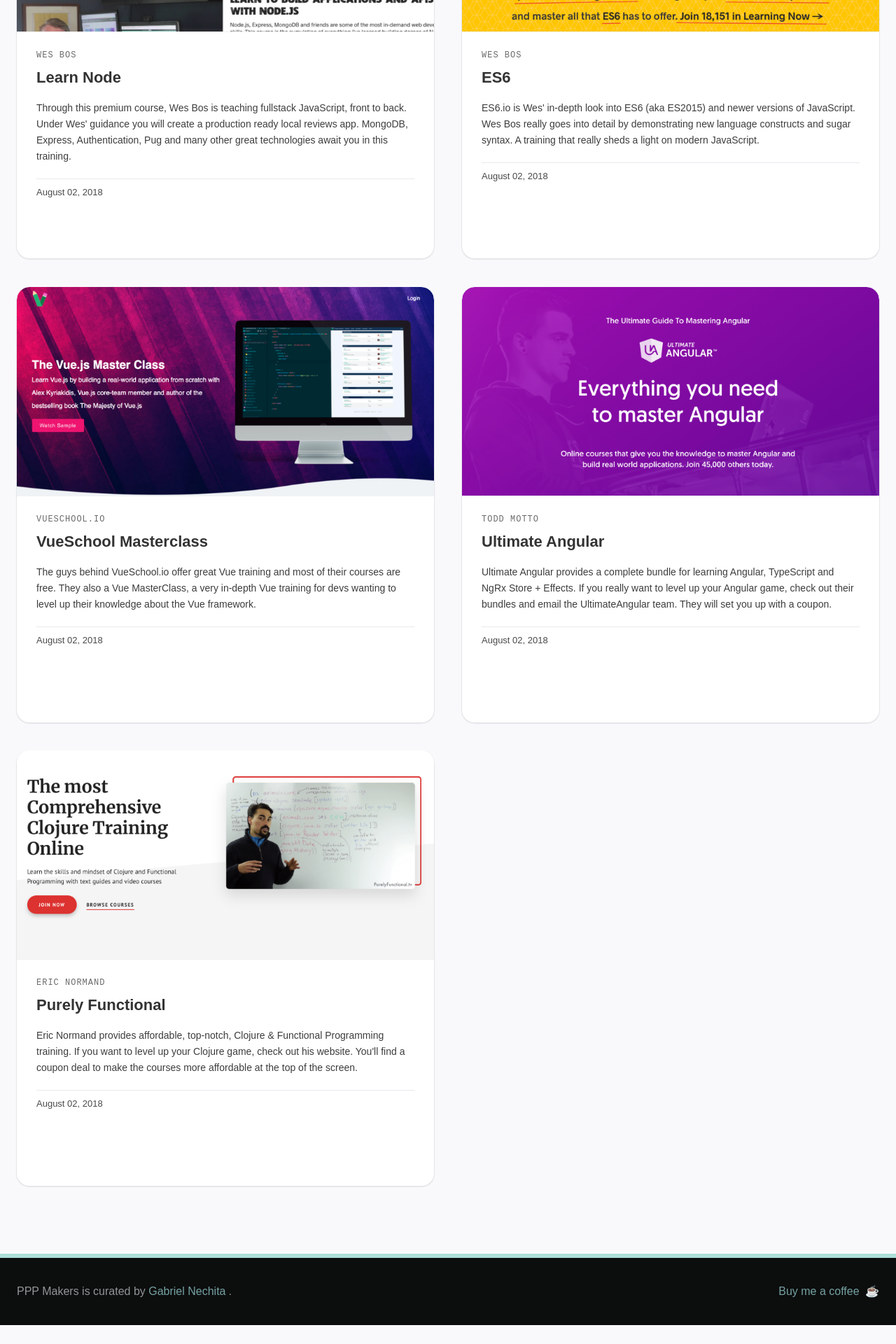
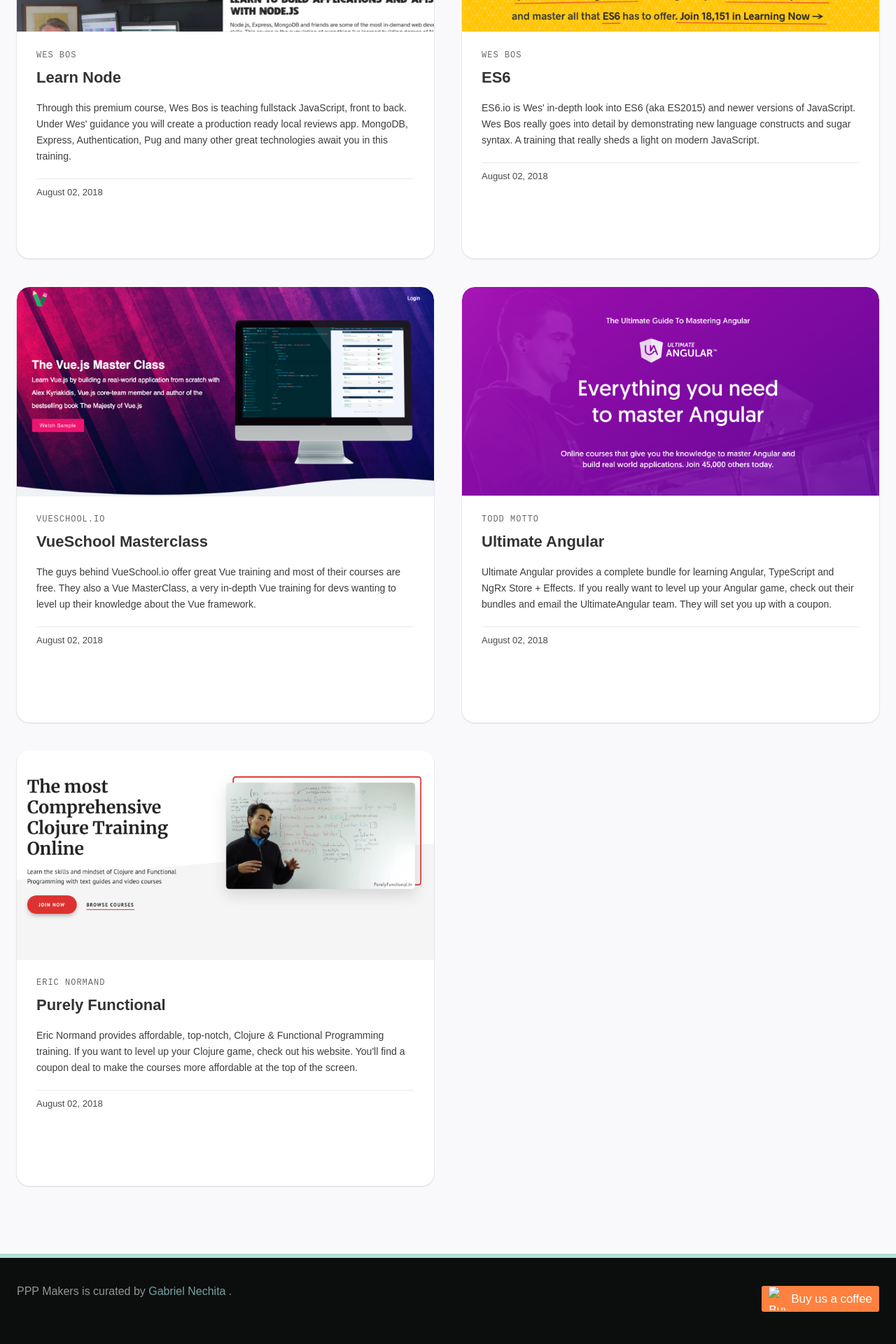
Before and after one commit to nechita/pppmakers.com, a Jekyll site: the page built from index.html, in a window 1280 px wide. Shown: the part 2225-4145 px from the top of the page at 70% size. Built offline with Jekyll 4.4.1, drawn with Linux system fonts in a browser that asks for light colours; before the commit the page ends 4118 px from its top, so only the background shows below that.

```diff
--- a/_includes/footer.html
+++ b/_includes/footer.html
@@ -3,7 +3,38 @@
   <span class="footer-border"></span>
   <div class="footer">
     <span>PPP Makers is curated by <a href="https://twitter.com/NechitaGabriel">Gabriel Nechita</a>.</span>
-    <span class="coffee">
-      <a target="_blank" href="https://www.buymeacoffee.com/nechita">Buy me a coffee</a> ☕️</span>
+    <div class="coffee">
+      <a class="bmc-button" target="_blank" href="https://www.buymeacoffee.com/nechita">
+      <img src="https://www.buymeacoffee.com/assets/img/BMC-btn-logo.svg" alt="Buy us a coffee">
+      <span style="margin-left:5px; color: #ffffff">Buy us a coffee</span></a>
+    </div>
   </div>
 </footer>
+<!-- Start of Async Drift Code -->
+<script>
+  "use strict";
+
+  !function() {
+    var t = window.driftt = window.drift = window.driftt || [];
+    if (!t.init) {
+      if (t.invoked) return void (window.console && console.error && console.error("Drift snippet included twice."));
+      t.invoked = !0, t.methods = [ "identify", "config", "track", "reset", "debug", "show", "ping", "page", "hide", "off", "on" ],
+      t.factory = function(e) {
+        return function() {
+          var n = Array.prototype.slice.call(arguments);
+          return n.unshift(e), t.push(n), t;
+        };
+      }, t.methods.forEach(function(e) {
+        t[e] = t.factory(e);
+      }), t.load = function(t) {
+        var e = 3e5, n = Math.ceil(new Date() / e) * e, o = document.createElement("script");
+        o.type = "text/javascript", o.async = !0, o.crossorigin = "anonymous", o.src = "https://js.driftt.com/include/" + n + "/" + t + ".js";
+        var i = document.getElementsByTagName("script")[0];
+        i.parentNode.insertBefore(o, i);
+      };
+    }
+  }();
+  drift.SNIPPET_VERSION = '0.3.1';
+  drift.load('td2vnf567n9h');
+  </script>
+  <!-- End of Async Drift Code -->
--- a/_sass/style.scss
+++ b/_sass/style.scss
@@ -630,14 +630,6 @@ h1.post-title {
   margin-bottom: 1.2rem;
 }
 
-.badge.Sketch.File {
-  background: #FCA900;
-}
-
-.badge.Plugin {
-  background: #36D0AF;
-}
-
 .footer-wrap {
   display: block;
   background: #0C0D0D;
@@ -970,6 +962,7 @@ RESPONSIVE
 .responsive-iframe::before {
   padding-top: 56.25%;
 }
+
 .responsive-iframe::before {
   display: block;
   content: "";
@@ -987,3 +980,42 @@ RESPONSIVE
     min-height: 420px;
   }
 }
+
+// BMC styling
+.bmc-button img {
+  width: 27px !important;
+  margin-bottom: 1px !important;
+  box-shadow: none !important;
+  border: none !important;
+  vertical-align: middle !important;
+}
+
+.bmc-button {
+  line-height: 36px !important;
+  height: 37px !important;
+  text-decoration: none !important;
+  display: inline-flex !important;
+  color: #FFFFFF !important;
+  background-color: #FF813F !important;
+  border-radius: 3px !important;
+  border: 1px solid transparent !important;
+  padding: 0px 9px !important;
+  font-size: 17px !important;
+  letter-spacing: -0.08px !important;
+  margin: 0 auto !important;
+  -o-transition: 0.3s all linear !important;
+  -webkit-transition: 0.3s all linear !important;
+  -moz-transition: 0.3s all linear !important;
+  -ms-transition: 0.3s all linear !important;
+  transition: 0.3s all linear !important;
+}
+
+.bmc-button:hover,
+.bmc-button:active,
+.bmc-button:focus {
+  -webkit-box-shadow: 0px 1px 2px 2px rgba(190, 190, 190, 0.5) !important;
+  text-decoration: none !important;
+  box-shadow: 0px 1px 2px 2px rgba(190, 190, 190, 0.5) !important;
+  opacity: 0.85 !important;
+  color: #FFFFFF !important;
+}
```
